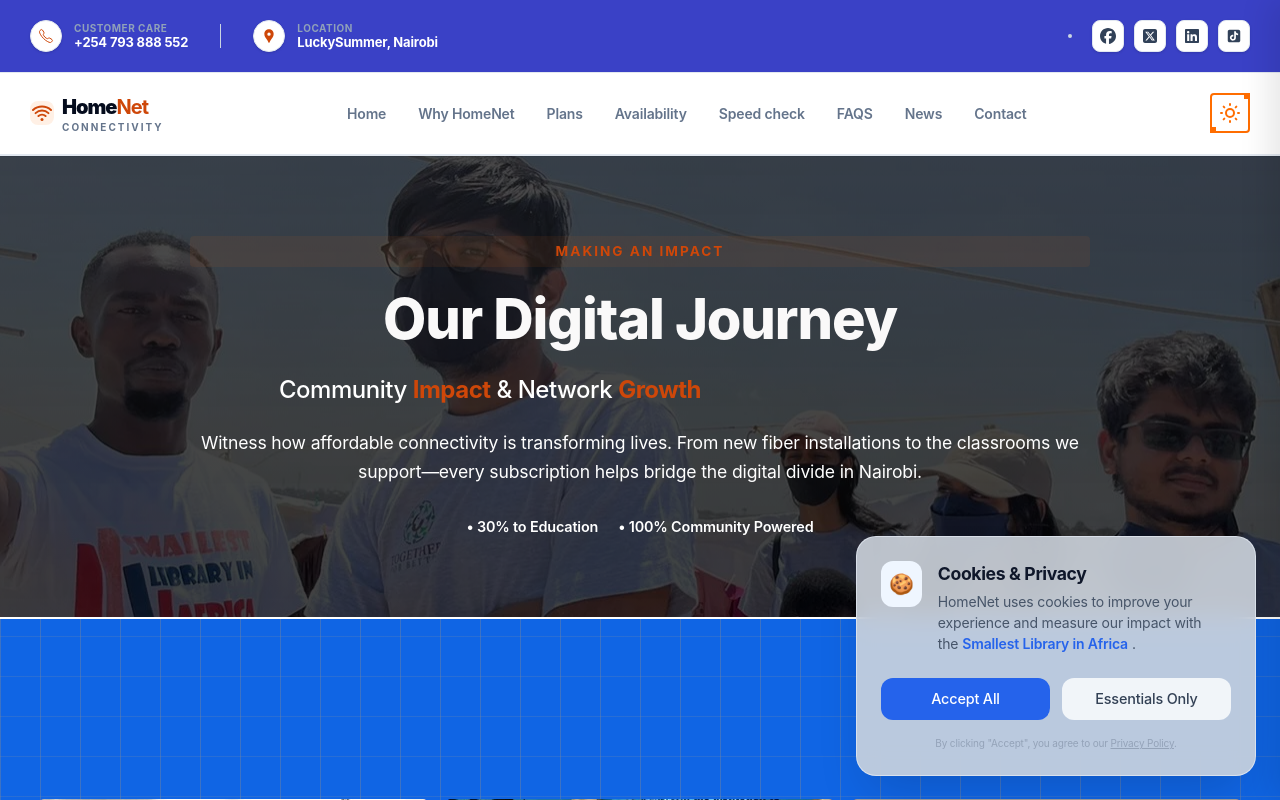
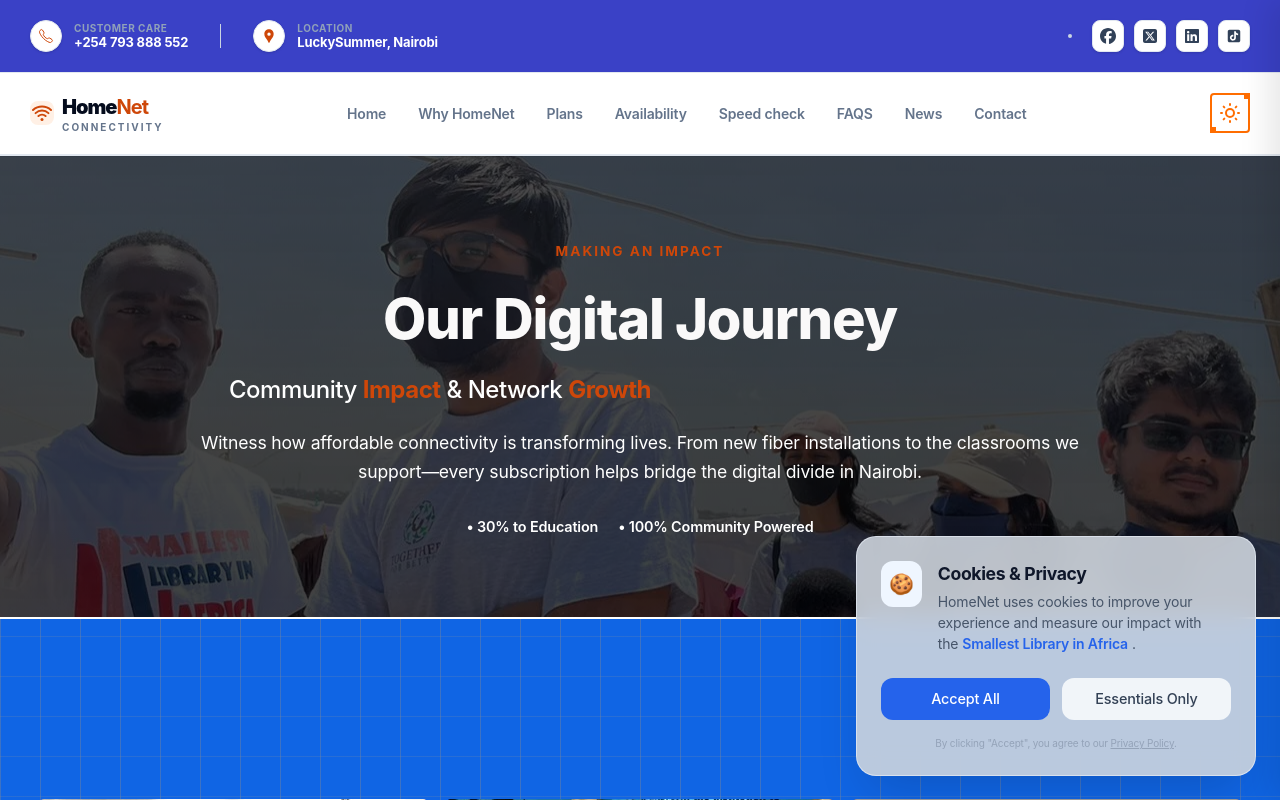
Before and after one commit to wainaina-mwangi/HomeNet, a React (Vite) app: page /News in a window 1280 px wide. Shown: the top 800 px of the page. Built offline with nearby package versions, Linux system fonts and the light colour scheme; grey boxes are pictures that could not be loaded.

Commit message:
Update Contact.css styles for hero subtitle
Reduced max-width of hero subtitle and adjusted background color.

```diff
--- a/src/pages/Contact.css
+++ b/src/pages/Contact.css
@@ -43,7 +43,7 @@
   text-transform: uppercase;
   letter-spacing: 1.5px;
   color: #e2620d; /* High-quality burnt orange */
-  background: rgba(226, 98, 13, 0.08);
+
   padding: 0.35rem 0.85rem;
   border-radius: 4px;
 }
@@ -64,7 +64,7 @@
   color: #475569;
   font-size: 1.05rem;
   line-height: 1.6;
-  max-width: 600px;
+  max-width: 500px;
 }
 
 /* ==========================================================================
```
